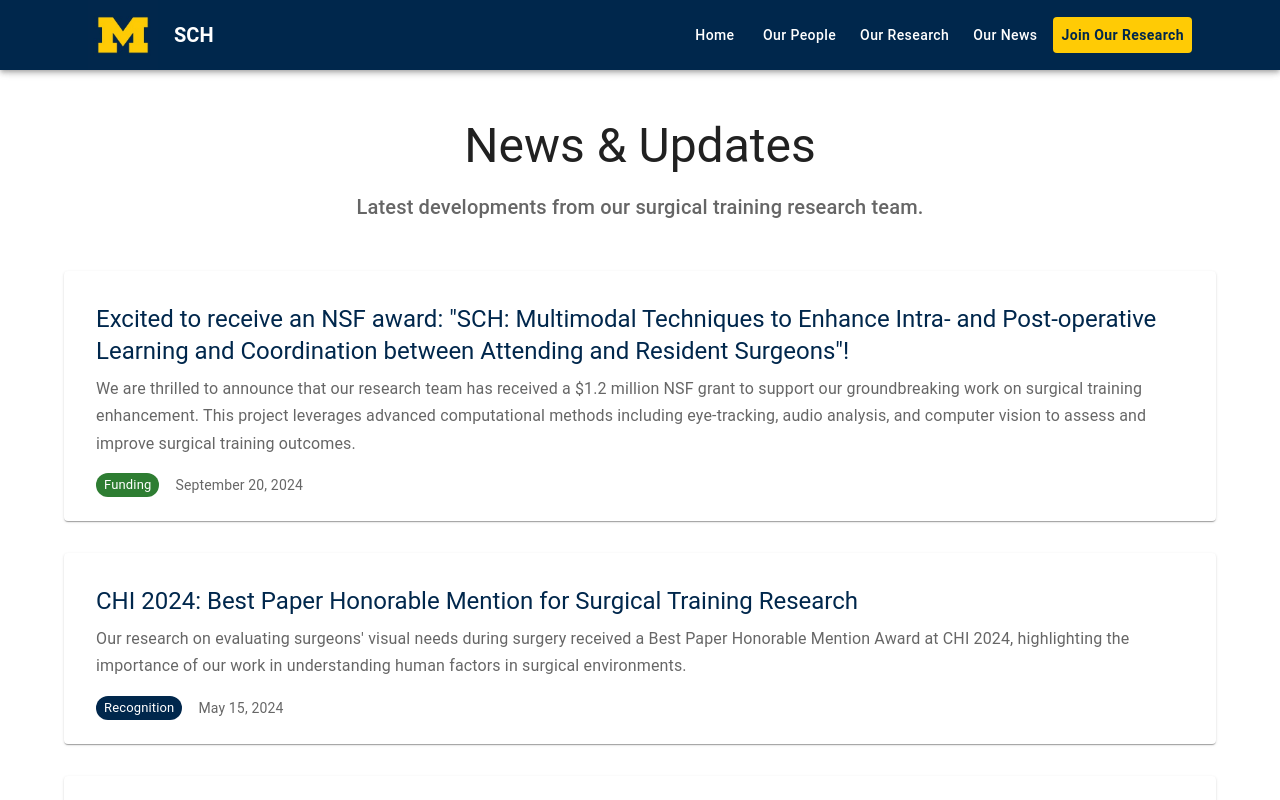
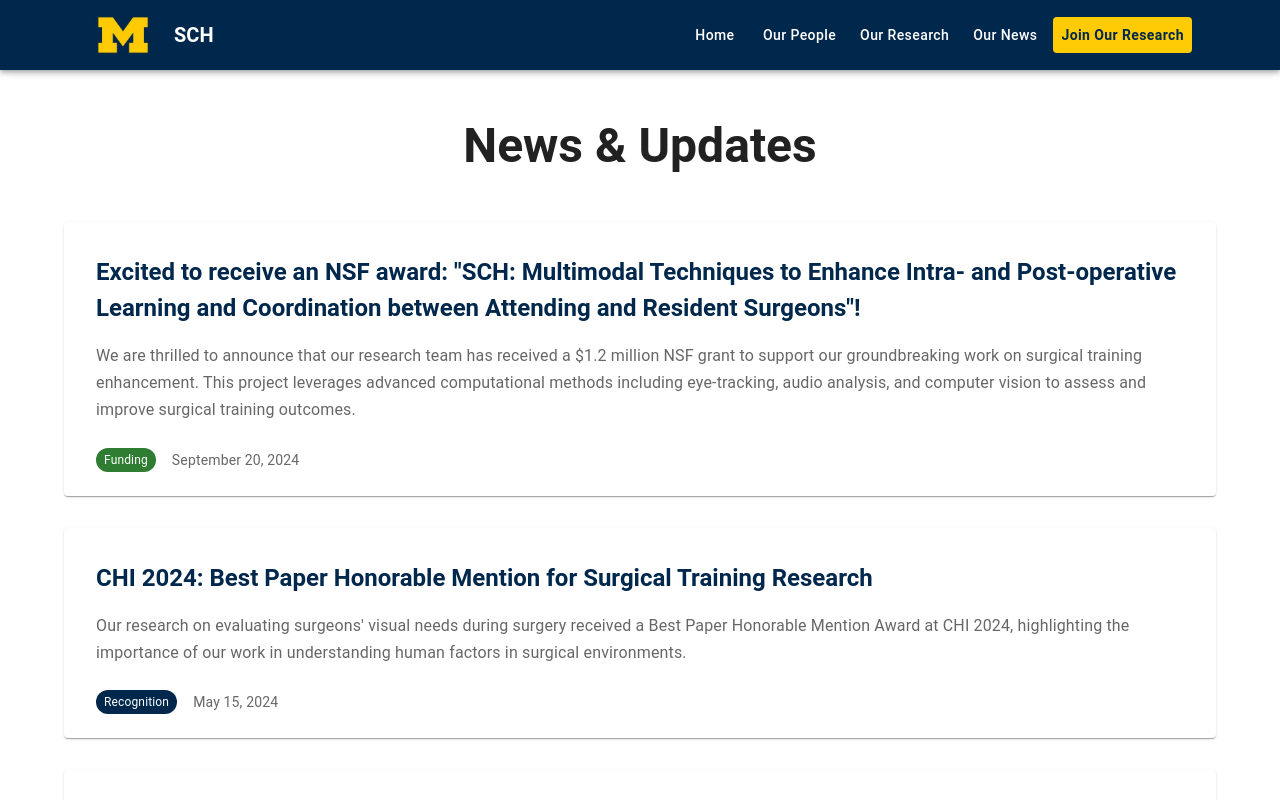
Before and after one commit to WhosGit/SCHWEB, a React (Create React App) app: page /news in a window 1280 px wide. Shown: the top 800 px of the page. Built offline with nearby package versions, Linux system fonts and the light colour scheme.

Commit message:
update project state on project page

```diff
--- a/src/pages/News.js
+++ b/src/pages/News.js
@@ -1,4 +1,4 @@
-import { Container, Typography, Card, CardContent, Chip, Box, Link } from '@mui/material';
+import { Container, Typography, Card, CardContent, Chip, Box, Link, useTheme, useMediaQuery } from '@mui/material';
 
 const newsItems = [
   {
@@ -34,19 +34,29 @@ const getCategoryColor = (category) => {
   return colors[category] || "default";
 };
 
-const News = () => (
-  <Container maxWidth="lg" sx={{ py: 6 }}>
-    <Box sx={{ textAlign: 'center', mb: 6 }}>
-      <Typography variant="h3" component="h1" gutterBottom>
+const News = () => {
+  const theme = useTheme();
+  const isMobile = useMediaQuery(theme.breakpoints.down('md'));
+  const isSmallMobile = useMediaQuery(theme.breakpoints.down('sm'));
+
+  return (
+    <Container maxWidth="lg" sx={{ py: { xs: 3, sm: 4, md: 6 } }}>
+      <Box sx={{ textAlign: 'center', mb: { xs: 4, sm: 5, md: 6 } }}>
+        <Typography
+          variant={isSmallMobile ? "h4" : isMobile ? "h3" : "h3"}
+          component="h1"
+          gutterBottom
+          sx={{
+            fontWeight: 'bold',
+            fontSize: { xs: '1.75rem', sm: '2.125rem', md: '3rem' }
+          }}
+        >
           News & Updates
-      </Typography>
-      <Typography variant="h6" color="text.secondary" sx={{ maxWidth: '800px', margin: '0 auto' }}>
-        Latest developments from our surgical training research team.
         </Typography>
       </Box>
 
       {/* News List */}
-    <Box sx={{ display: 'flex', flexDirection: 'column', gap: 4 }}>
+      <Box sx={{ display: 'flex', flexDirection: 'column', gap: { xs: 3, sm: 4 } }}>
         {newsItems.map((item, index) => (
           <Card
             key={index}
@@ -65,20 +75,56 @@ const News = () => (
               }
             }}
           >
-          <CardContent sx={{ p: 4 }}>
-            <Typography variant="h5" component="h3" gutterBottom color="primary.main">
+            <CardContent sx={{ p: { xs: 2, sm: 3, md: 4 } }}>
+              <Typography
+                variant={isSmallMobile ? "h6" : isMobile ? "h5" : "h5"}
+                component="h3"
+                gutterBottom
+                color="primary.main"
+                sx={{
+                  fontSize: { xs: '1.1rem', sm: '1.25rem', md: '1.5rem' },
+                  lineHeight: { xs: 1.3, sm: 1.4, md: 1.5 },
+                  mb: { xs: 1.5, sm: 2, md: 2 },
+                  fontWeight: 'bold'
+                }}
+              >
                 {item.title}
               </Typography>
-            <Typography variant="body1" color="text.secondary" paragraph sx={{ lineHeight: 1.7 }}>
+              <Typography
+                variant={isSmallMobile ? "body2" : "body1"}
+                color="text.secondary"
+                paragraph
+                sx={{
+                  lineHeight: { xs: 1.5, sm: 1.6, md: 1.7 },
+                  fontSize: { xs: '0.875rem', sm: '1rem', md: '1rem' },
+                  mb: { xs: 2, sm: 2.5, md: 3 }
+                }}
+              >
                 {item.content}
               </Typography>
-            <Box sx={{ display: 'flex', alignItems: 'center', gap: 2, mt: 2 }}>
+              <Box sx={{
+                display: 'flex',
+                alignItems: 'center',
+                flexDirection: { xs: 'column', sm: 'row' },
+                gap: { xs: 1, sm: 2 },
+                mt: 2,
+                alignItems: { xs: 'flex-start', sm: 'center' }
+              }}>
                 <Chip
                   label={item.category}
                   color={getCategoryColor(item.category)}
-                size="small"
+                  size={isSmallMobile ? "small" : "small"}
+                  sx={{
+                    fontSize: { xs: '0.7rem', sm: '0.75rem' }
+                  }}
                 />
-              <Typography variant="body2" color="text.secondary">
+                <Typography
+                  variant="body2"
+                  color="text.secondary"
+                  sx={{
+                    fontSize: { xs: '0.75rem', sm: '0.875rem' }
+                  }}
+                >
                   {item.date}
                 </Typography>
               </Box>
@@ -88,5 +134,6 @@ const News = () => (
       </Box>
     </Container>
   );
+};
 
 export default News;
```
Lines whose indentation alone changed are shown as unchanged.
